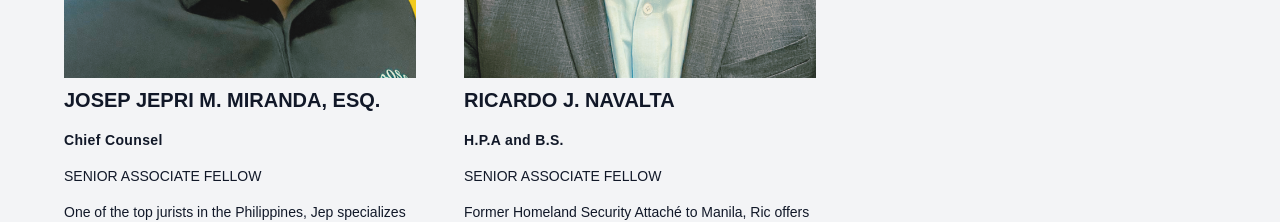
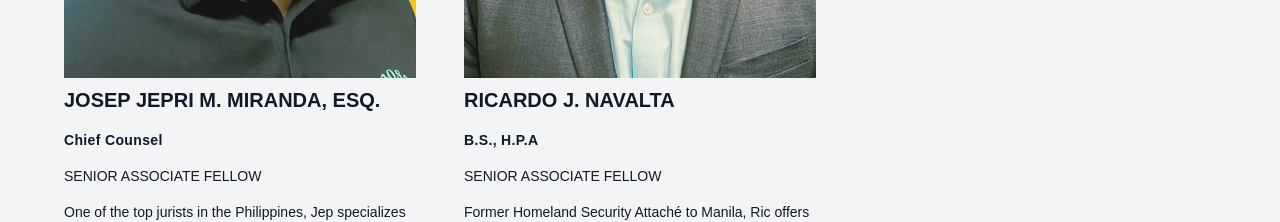
Before and after one commit to emmanagano/philippine-strategies, a Next.js app: page /fellows in a window 1280 px wide. Shown: the part 1500-1722 px from the top of the page. Built offline with nearby package versions, Linux system fonts and the light colour scheme.

Commit message:
B.S., H.P.A

```diff
--- a/src/data/fellowSeed.ts
+++ b/src/data/fellowSeed.ts
@@ -127,7 +127,7 @@ export const fellows = [
     id: 5,
     slug: "ricardo-navalta",
     name: "Ricardo J. Navalta",
-    title: "H.P.A and B.S.",
+    title: "B.S., H.P.A",
     fellowType: "Senior Associate Fellow",
     achievements: "Retired U.S. Homeland Security Regional Attaché | Senior Law Enforcement Executive | International Security and Investigations Expert",
     shortBio: "Former Homeland Security Attaché to Manila, Ric offers unrivaled expertise in international law enforcement, counter-criminal operations, and security consulting.",
```
